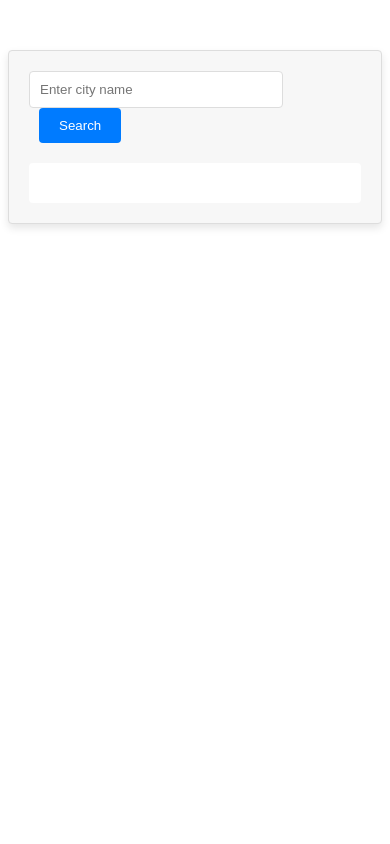
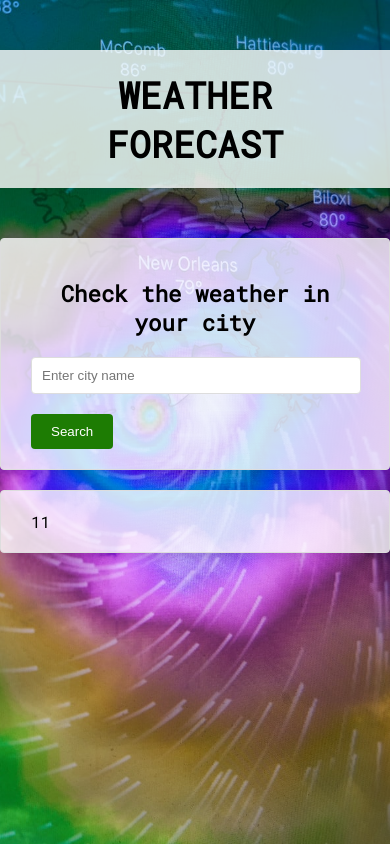
Before and after one commit to risyaalex/Weather-Application, a plain HTML site: page index.html in a window 390 px wide. Drawn offline with Linux system fonts and the light colour scheme.

Commit message:
adding styles

```diff
--- a/index.html
+++ b/index.html
@@ -9,10 +9,26 @@
     <script src="script.js" defer></script>
   </head>
   <body>
-    <div id="app">
-      <input type="text" id="city-input" placeholder="Enter city name" />
-      <button id="search-button">Search</button>
-      <div id="weather-info"></div>
-    </div>
+    <main>
+      <h1>Weather forecast</h1>
+      <div class="grid">
+        <section>
+          <div class="app">
+            <h2>Check the weather in your city</h2>
+            <input type="text" id="city-input" placeholder="Enter city name" />
+            <button id="search-button">Search</button>
+            <div id="weather-info"></div>
+          </div>
+        </section>
+        <section>
+          <div class="app">
+            11
+            <!-- <input type="text" id="city-input" placeholder="Enter city name" />
+          <button id="search-button">Search</button>
+          <div id="weather-info"></div> -->
+          </div>
+        </section>
+      </div>
+    </main>
   </body>
 </html>
--- a/script.js
+++ b/script.js
@@ -17,7 +17,7 @@ let isLoading = false;
 
     data = await response.json();
     console.log("Loading data...");
-    fetchWeatherData(data);
+    // fetchWeatherData(data);
     console.log("FETCHING DATA...");
   } catch (error) {
     console.error(
@@ -27,7 +27,7 @@ let isLoading = false;
   } finally {
     isLoading = false;
     fetchWeatherData(data);
-    console.log("fetchData:", data);
+    // console.log("fetchData:", data);
     console.log("END OF FETCHING DATA...");
   }
 }
@@ -36,33 +36,28 @@ function fetchWeatherData(data) {
   let content = "";
 
   if (data) {
-    content = `
+      content = `<div class="weather-info">
       <h2>${data.name}, ${data.sys && data.sys.country}</h2>
       <p><strong>Temperature:</strong> ${Math.round(data.main.temp)} °C</p>
       <p><strong>Feels Like:</strong> ${Math.round(data.main.feels_like)} °C</p>
       <p><strong>Humidity:</strong> ${data.main.humidity} %</p>
       <p><strong>Pressure:</strong> ${data.main.pressure} hPa</p>
       <p><strong>Wind Speed:</strong> ${data.wind.speed} m/s</p>
+      </div>
     `;
   } else {
-    content = "<p>City not found or data unavailable...</p>";
+    content = `<p class="error">City not found or data unavailable...</p>`;
   }
 
   console.log("fetchWeatherData:", data);
 
-  weatherInfo.innerHTML = isLoading ? "<p>Loading Data...</p>" : content;
+  weatherInfo.innerHTML = isLoading ? `<p class="error">Loading Data...</p>` : content;
 }
 
 
 function searchCity() {
-  const cityName = cityInput.value.trim();
-
-  if (cityName) {
-    fetchData(cityName);
-    }
-  else {
-      weatherInfo.innerHTML = "<p>Please enter city</p>";
-    }
+    const cityName = cityInput.value.trim();
+    cityName ? fetchData(cityName) : weatherInfo.innerHTML = `<p class="error">Please enter city</p>`;
 }
 
 searchButton.addEventListener('click', searchCity);
--- a/style.css
+++ b/style.css
@@ -1,11 +1,46 @@
-#app {
-    font-family: Arial, sans-serif;
+@import url('https://fonts.googleapis.com/css2?family=Roboto+Mono&display=swap');
+
+* {
+    margin: 0;
+    padding: 0;
+}
+
+body {
+    font-family: 'Roboto Mono', monospace;
+    min-height: 90vh;
+    background: url("bg-image.jpg") no-repeat fixed center / cover;
+}
+
+h1 {
+    font-size: 2.3rem;
+    text-align: center;
+    margin: 50px 0;
+    text-transform: uppercase;
+    background-color: rgba(255, 255, 255, 0.8);
+    padding: 20px;
+}
+
+h2 {
+    font-size: 1.4rem;
+    text-align: center;
+    margin: 40px 20px;
+}
+
+.grid {
+    display: grid;
+    grid-template-columns: 1fr 1fr;
+    align-items: flex-start;
+
+}
+
+.app {
+
     max-width: 500px;
-    margin: 50px auto;
+    margin: 20px auto;
     padding: 20px;
     border: 1px solid #ddd;
     border-radius: 4px;
-    background-color: #f7f7f7;
+    background-color: rgba(255, 255, 255, 0.8);
     box-shadow: 0 4px 8px rgba(0, 0, 0, 0.1);
 }
 
@@ -18,7 +53,7 @@
 
 #search-button {
     display: inline-block;
-    background-color: #007bff;
+    background-color: #1d7c03;
     color: white;
     padding: 10px 20px;
     margin-left: 10px;
@@ -29,14 +64,23 @@
 }
 
 #search-button:hover {
-    background-color: #0056b3;
+    background-color: #2eaa0b;
 }
 
-#weather-info {
+.weather-info {
     margin-top: 20px;
     padding: 20px;
     background-color: #ffffff;
     border-radius: 4px;
+}
+.error {
+    margin-top: 20px;
+    padding: 20px;
+    background-color: #ffffff;
+    border-radius: 4px;
+    color: red;
+    text-align: center;
+    font-weight: bold;
 }
 
 #weather-info img {
@@ -54,3 +98,28 @@
     margin: 10px 0;
     font-size: 0.95rem;
 }
+
+@media only screen and (max-width: 576px) {
+
+    h2 {
+        font-size: 1.4rem;
+        text-align: center;
+        margin: 20px 20px;
+    }
+
+    .grid {
+        display: block;
+    }
+
+    .app {
+        max-width: 100%;
+        padding: 20px 30px;
+    }
+    #city-input {
+        width: calc(100% - 20px);
+    }
+
+    #search-button {
+        margin: 20px 0 0 0;
+    }
+}
```
Also changed, not shown: bg-image.jpg (added).
